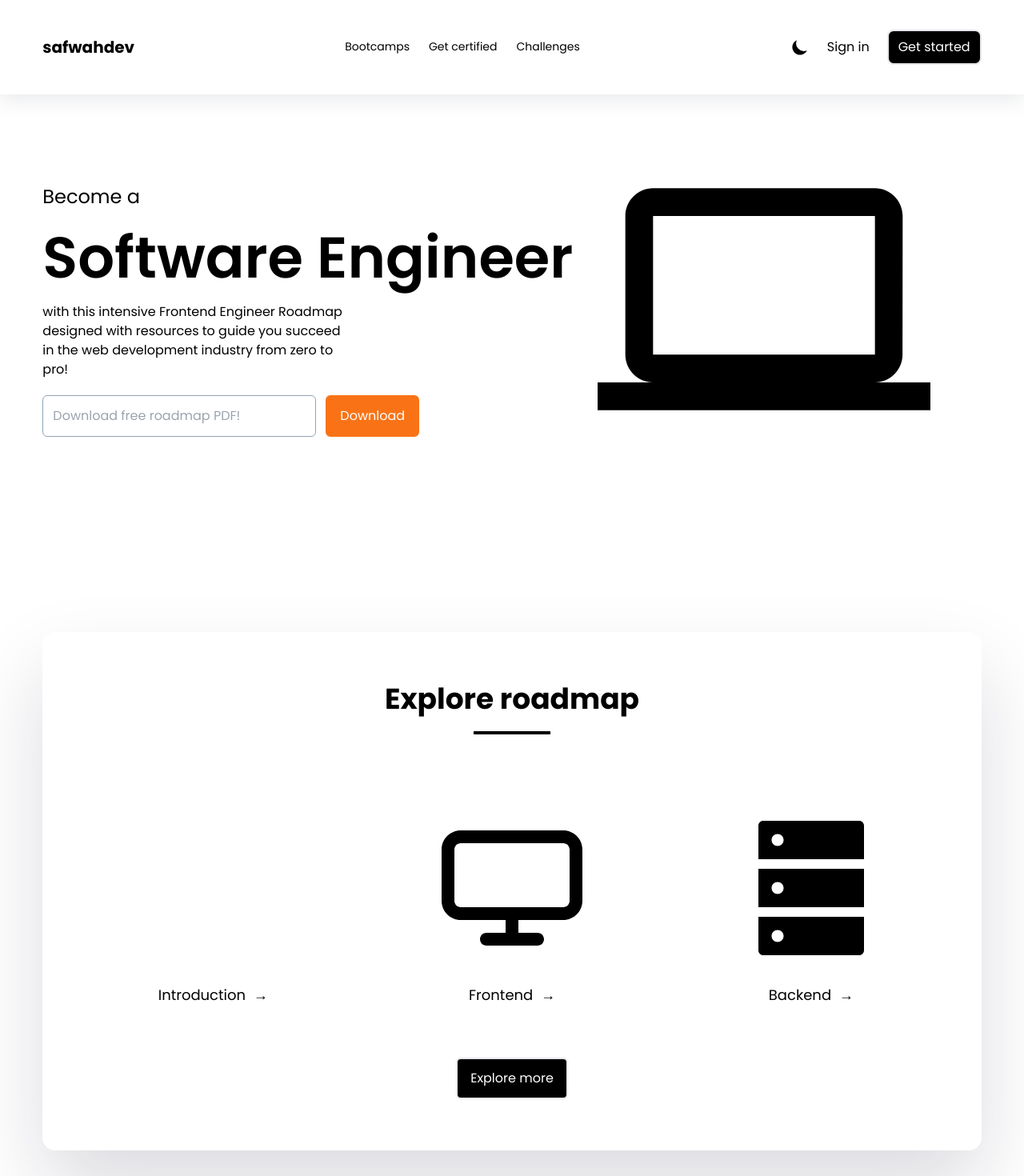
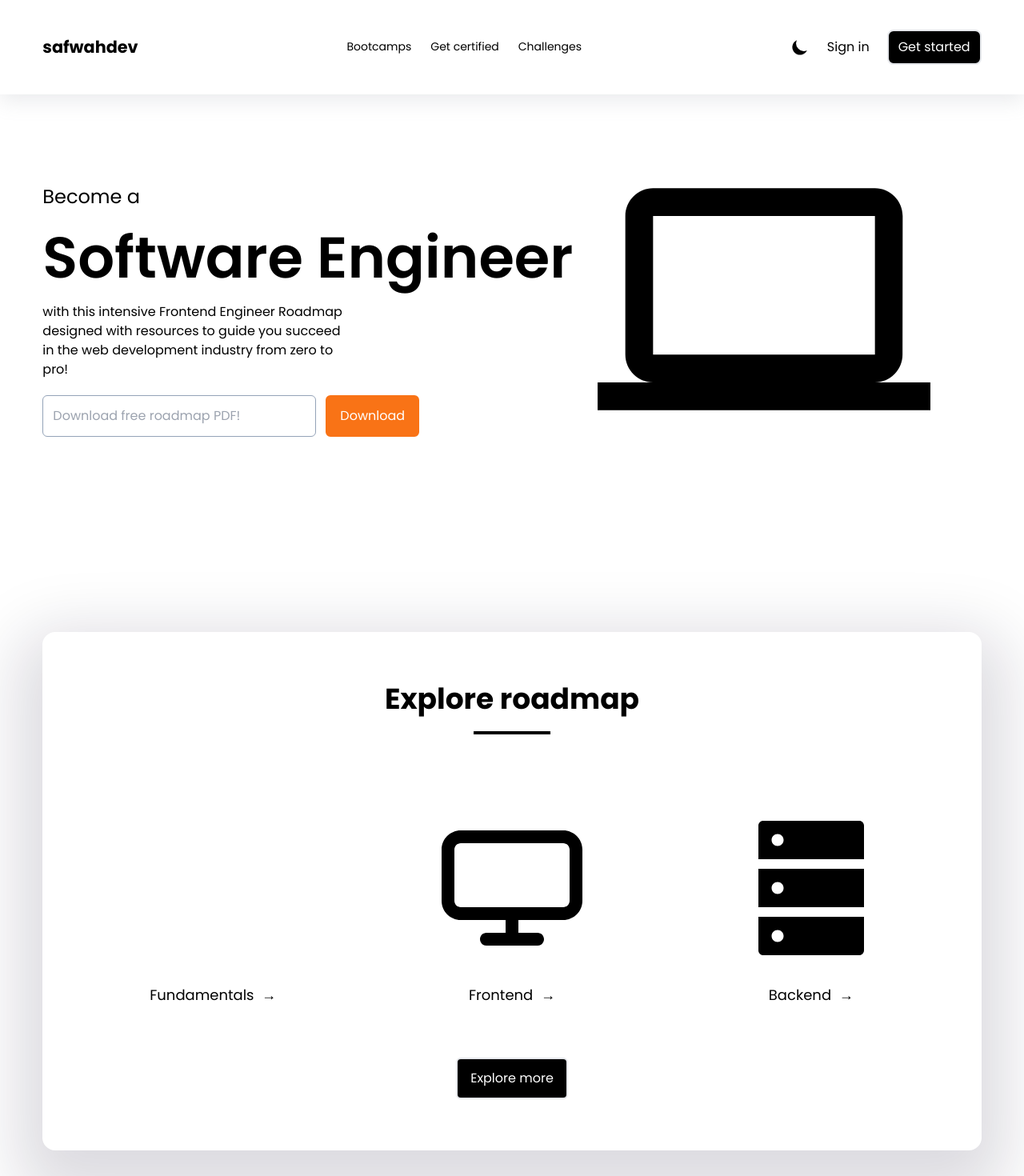
Before and after one commit to shuaibu222/safwahdev, a Next.js app: page / in a window 1280 px wide. Shown: the top 1470 px of the page at 80% size. Built offline with nearby package versions, Linux system fonts and the light colour scheme; some icons are missing.

Commit message:
change some content

```diff
--- a/app/components/Nav.js
+++ b/app/components/Nav.js
@@ -33,7 +33,7 @@ export default function Nav() {
       <div className='container mx-auto my-0 flex w-11/12 items-center justify-between py-7 sm:max-w-7xl'>
       <Link
           href='/'
-          className={`text-xl ${inter.className}`}
+          className={`text-[1.3rem] ${inter.className}`}
         >
           safwahdev
         </Link>
--- a/app/page.js
+++ b/app/page.js
@@ -17,7 +17,7 @@ const Nav = dynamic(() => import('./components/Nav'), {
 
 const technologies = [
   {
-    name: 'Introduction',
+    name: 'Fundamentals',
     icon: <PiProjectorScreenChartFill/>,
   },
   {
@@ -61,7 +61,7 @@ export default function Home() {
           <MdOutlineComputer />
         </div>
       </article>
-      <article className='mx-auto shadow-[0_48px_100px_0_rgba(17,12,46,0.15)] flex w-11/12 flex-col gap-8 py-16 px-10 rounded-2xl sm:max-w-7xl my-20 inset-0 bg-opacity-10 -z-10 backdrop-blur-lg bg-white'>
+      <article className='mx-auto shadow-[0_30px_80px_30px_rgba(17,12,46,0.15)] flex w-11/12 flex-col gap-8 py-16 px-10 rounded-2xl sm:max-w-7xl my-20 inset-0 bg-opacity-10 -z-10 backdrop-blur-lg bg-white'>
         <div className='flex flex-col gap-5 self-center mb-8'>
           <h1 className='text-3xl font-bold md:text-4xl'>
             Explore roadmap
```
